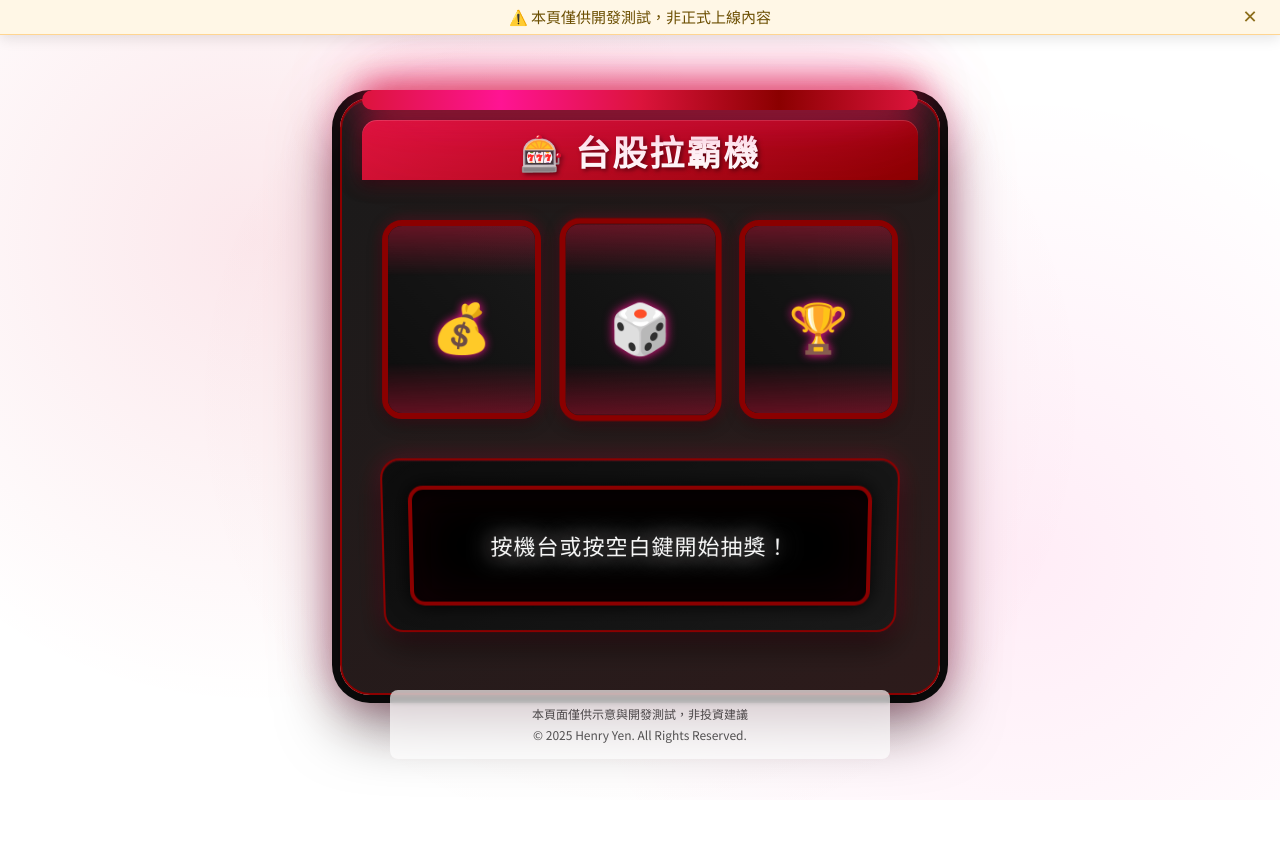
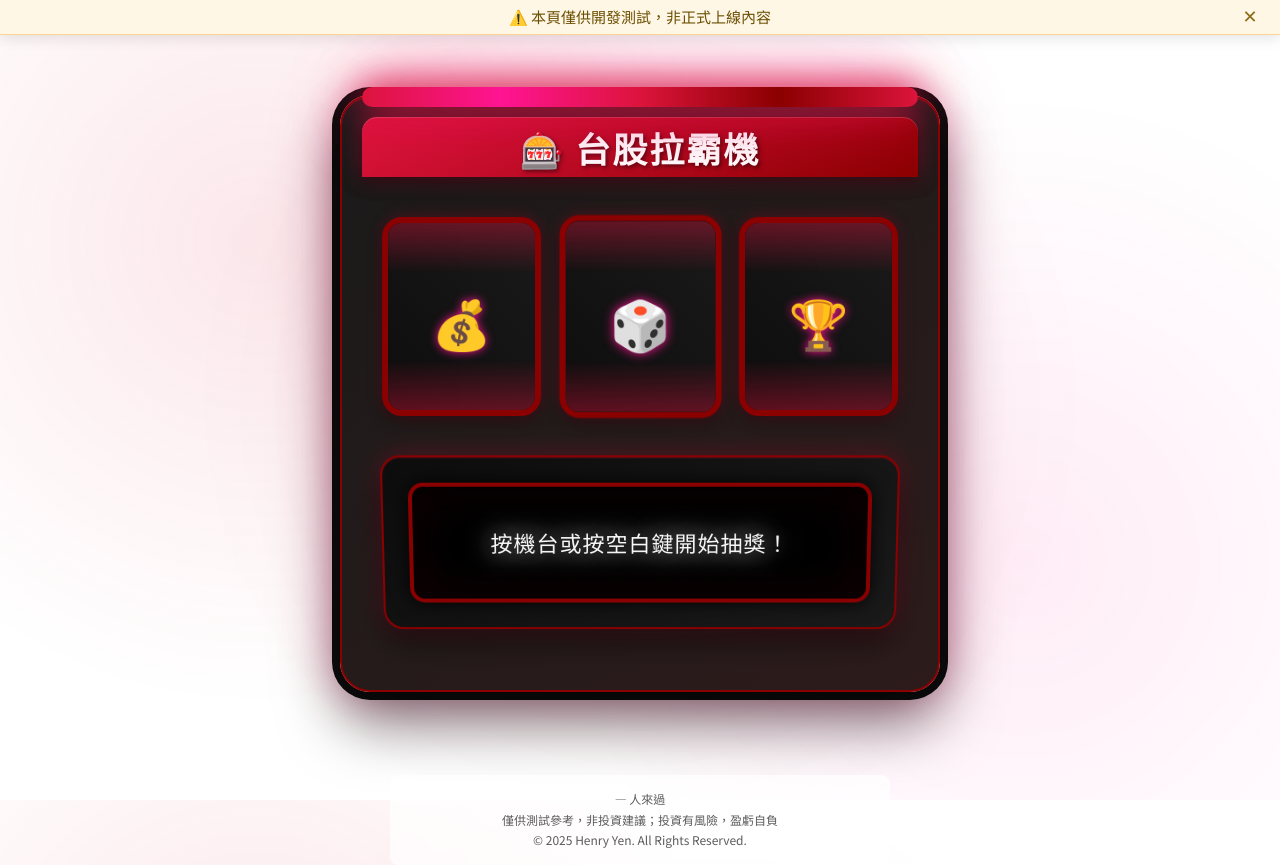
Before and after one commit to henry-yen/stock-slot-machine, a plain HTML site: page index.html in a window 1280 px wide. Before the commit the page ends 800 px from the top, so only its background shows below. Drawn offline with Linux system fonts and the light colour scheme; no server answers.

Commit message:
Updated CountAPI

```diff
--- a/assets/js/main.js
+++ b/assets/js/main.js
@@ -295,53 +295,70 @@ if (window.ResizeObserver && alertEl) {
 }
 
 });
-document.addEventListener('DOMContentLoaded', async() => {
+document.addEventListener('DOMContentLoaded', async () => {
+  // 啟動機台 & 入場動畫
+  new ModernSlotMachine();
+  const m = document.querySelector('.slot-machine');
+  m.style.opacity = '0';
+  m.style.transform += ' translateY(40px)';
+  setTimeout(() => {
+    m.style.transition = 'all 600ms cubic-bezier(0.25,0.46,0.45,0.94)';
+    m.style.opacity = '1';
+    m.style.transform = m.style.transform.replace(' translateY(40px)', '');
+  }, 100);
+
+  // ---------- 版面尺寸處理 ----------
   const alertEl  = document.querySelector('.mock-alert');
-  const footerEl = document.querySelector('.copyright');
-  const NS  = 'henryyen_slot_machine';
-  const KEY = 'homepage';
-  const todayKey = 'visitFlag_' + new Date().toDateString();
-  const shouldCount = !localStorage.getItem(todayKey); // 一天一次
-  const endpoint = shouldCount ? 'hit' : 'get';
+  const footerEl = document.querySelector('.site-footer'); // ← 修正成 site-footer
 
   const setAlertHeight = () => {
     const h = alertEl ? Math.ceil(alertEl.getBoundingClientRect().height) : 0;
     document.documentElement.style.setProperty('--alert-h', `${h}px`);
   };
-
   const setFooterHeight = () => {
     const fh = footerEl ? Math.ceil(footerEl.getBoundingClientRect().height) : 0;
-
-    // iOS Safari 會因為底部工具列收展改變可視高度，抓額外需要的安全空間
     const vv = window.visualViewport;
     const extra = vv ? Math.max(0, window.innerHeight - vv.height) : 0;
-
     document.documentElement.style.setProperty('--footer-h', `${fh + extra + 12}px`);
   };
+  const recalcAll = () => { setAlertHeight(); setFooterHeight(); };
 
-  const recalcAll = () => { setAlertHeight(); setFooterHeight(); };
-  try {
-    const r = await fetch(`https://api.countapi.xyz/${endpoint}/${encodeURIComponent(NS)}/${encodeURIComponent(KEY)}`);
-    const data = await r.json();
-    const el = document.getElementById('visit-count');
-    if (el) el.textContent = data.value.toLocaleString();
-    if (shouldCount) localStorage.setItem(todayKey, '1');
-  } catch (e) {
-    console.warn('CountAPI 失敗：', e);
-  }
+  setAlertHeight();
+  window.addEventListener('resize', () => setTimeout(setAlertHeight, 50), { passive: true });
+  window.addEventListener('orientationchange', () => setTimeout(setAlertHeight, 300), { passive: true });
+  if (window.ResizeObserver && alertEl) new ResizeObserver(setAlertHeight).observe(alertEl);
 
   recalcAll();
   window.addEventListener('resize', () => setTimeout(recalcAll, 50), { passive:true });
   window.addEventListener('orientationchange', () => setTimeout(recalcAll, 300), { passive:true });
-
-  if (window.ResizeObserver){
+  if (window.ResizeObserver) {
     alertEl  && new ResizeObserver(recalcAll).observe(alertEl);
     footerEl && new ResizeObserver(recalcAll).observe(footerEl);
   }
 
+  // ---------- CountAPI（一天只 +1） ----------
+  const NS  = 'henryyen_slot_machine';
+  const KEY = 'homepage';
+  const todayKey = 'visitFlag_' + new Date().toDateString();
+  const shouldCount = !localStorage.getItem(todayKey);
+  const endpoint = shouldCount ? 'hit' : 'get';
+
+  try {
+    const r = await fetch(
+      `https://api.countapi.xyz/${endpoint}/${encodeURIComponent(NS)}/${encodeURIComponent(KEY)}`,
+      { cache: 'no-store' } // 避免某些瀏覽器快取
+    );
+    const data = await r.json();
+    const el = document.getElementById('visit-count');
+    if (el) el.textContent = (data.value ?? 0).toLocaleString();
+    if (shouldCount) localStorage.setItem(todayKey, '1');
+    console.log('[CountAPI]', endpoint, data);
+  } catch (e) {
+    console.warn('CountAPI 失敗：', e);
+  }
 });
 
-// footer 年份維持
+// footer 年份維持（可留）
 (function(){
   const y = new Date().getFullYear();
   const el = document.getElementById('foot-year');
--- a/index.html
+++ b/index.html
@@ -59,10 +59,11 @@
     </section>
   </main>
 
- <footer class="site-footer" role="contentinfo">
-    <p>本頁面僅供示意與開發測試，非投資建議</p>
-    <p>© <span id="foot-year">2025</span> Henry Yen. All Rights Reserved.</p>
-  </footer>
+<footer class="site-footer" role="contentinfo">
+  <p><span id="visit-count">—</span> 人來過</p>
+  <p>僅供測試參考，非投資建議；投資有風險，盈虧自負</p>
+  <p>© <span id="foot-year">2025</span> Henry Yen. All Rights Reserved.</p>
+</footer>
 
   <!-- 只保留這一支主程式 -->
   <script src="./assets/js/main.js" defer></script>
```
